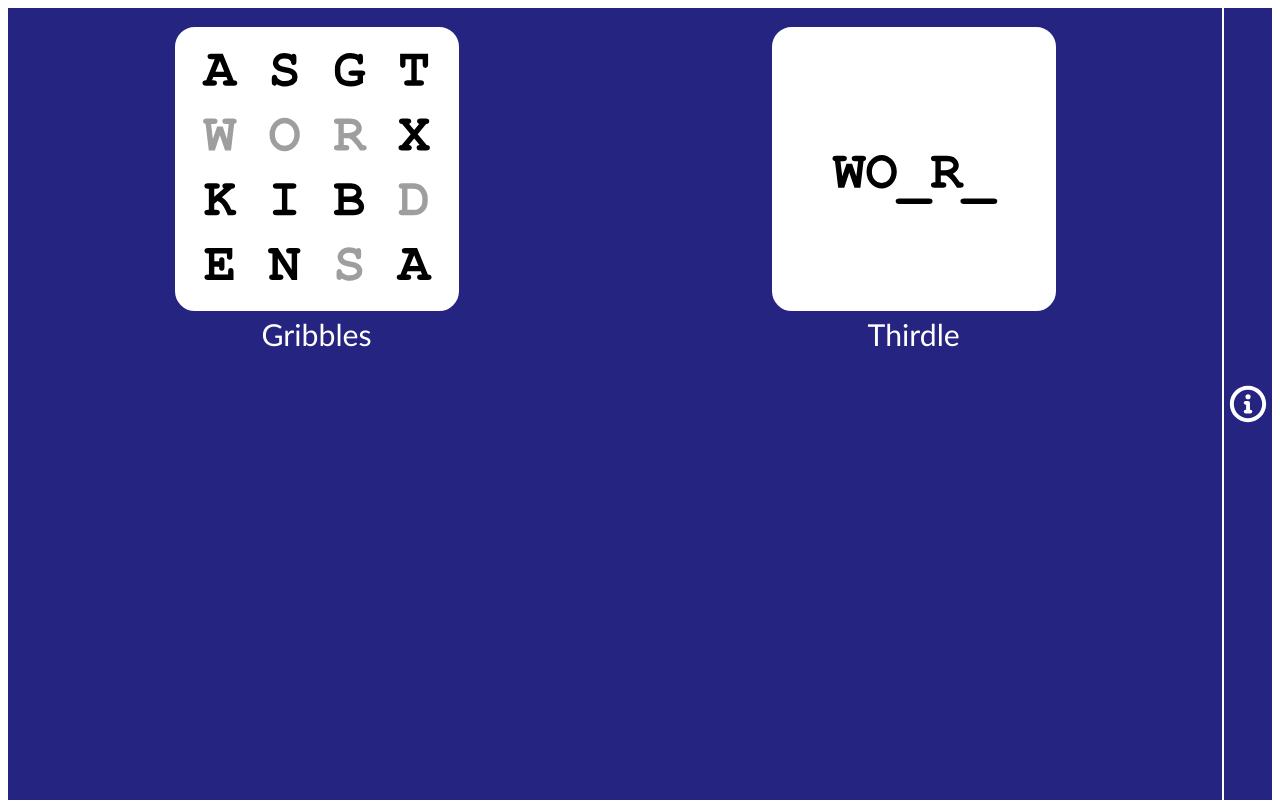
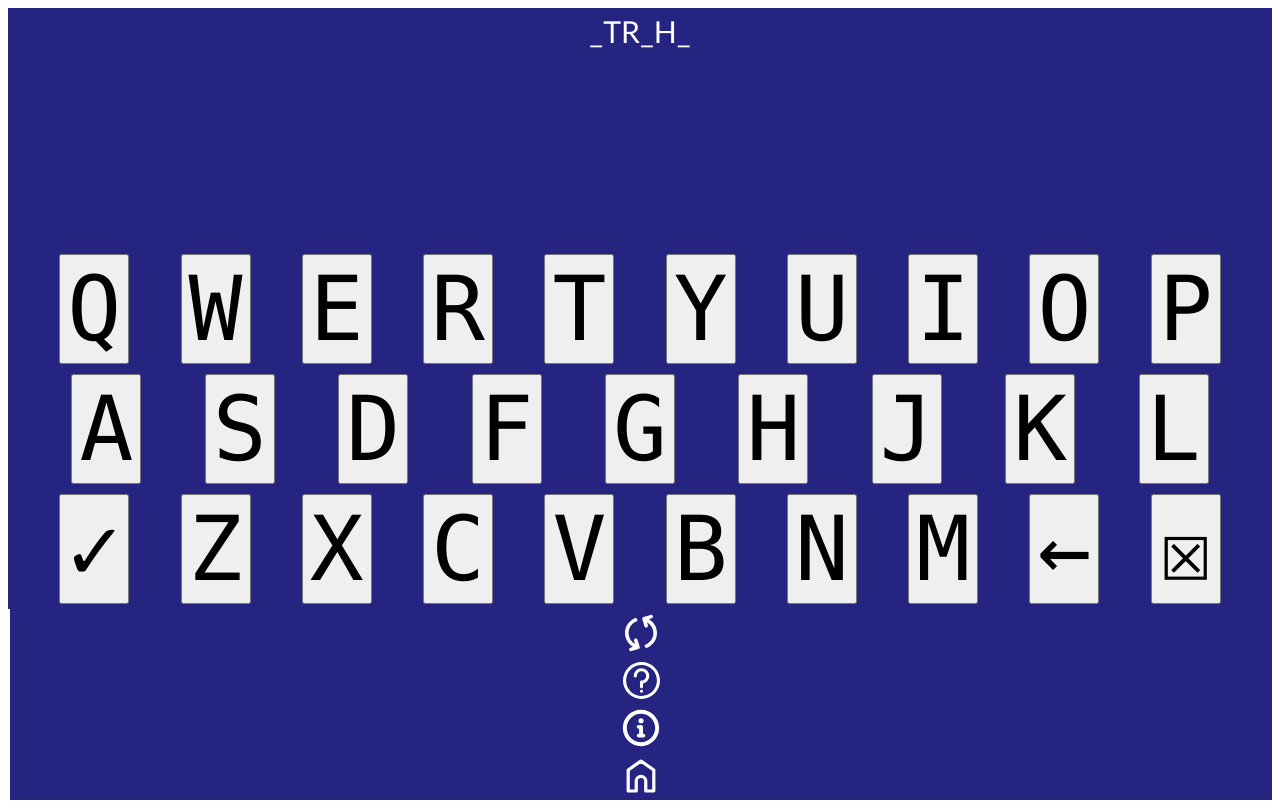
Before and after one commit to skedwards88/word_games, a React app: page / in a window 1280 px wide. Built offline with nearby package versions, Linux system fonts and the light colour scheme.

Commit message:
thirdle first draft

```diff
--- a/src/App.css
+++ b/src/App.css
@@ -17,6 +17,41 @@
     auto
     auto
     auto;
+}
+
+#gribbles {
+  display: grid;
+  grid-template-areas:
+    "stats"
+    "foundWords"
+    "currentWord"
+    "board"
+    "controls";
+  grid-template-rows:
+    auto
+    1fr
+    auto
+    auto
+    auto;
+
+}
+
+#thirdle {
+  display: grid;
+  grid-template-areas:
+    "pattern"
+    "result"
+    "guess"
+    "keyboard"
+    "controls";
+  grid-template-rows:
+    auto
+    1fr
+    auto
+    auto
+    auto;
+align-items: center;
+
 }
 
 button {
@@ -143,6 +178,10 @@ input {
   background-image: url("./images/new_game.svg");
 }
 
+#helpButton {
+  background-image: url("./images/help.svg");
+}
+
 .fadeOut {
   opacity: 0;
   pointer-events: none;
@@ -258,7 +297,7 @@ a {
   color: white;
   font-size: min(7vmin, 0.8cm);
   justify-items: center;
-  font-family: "Gill Sans", "Gill Sans MT", Calibri, "Trebuchet MS", sans-serif;
+  font-family: "Lucida Console", Courier, monospace;
 }
 
 .gameIcon {
@@ -280,3 +319,36 @@ a {
 #thirdle_icon {
   background-image: url("./images/thirdle.svg");
 }
+
+/*  */
+
+#keyboard {
+  /* display: grid;
+  grid-template-rows: 1fr 1fr 1fr;
+  grid-template-columns: auto; */
+  display: flex;
+  flex-direction: column;
+  align-items: center;
+}
+
+.keyboardLetter {
+  font-family: "Lucida Console", Courier, monospace;
+  font-size: 7vw;
+
+}
+
+/* #keyboard > *, */
+.keyboardRow  {
+  display: flex;
+    align-self: stretch;
+    justify-content: space-evenly;
+    margin: 5px 0;
+}
+
+#pattern,
+#guess,
+#result,
+#answers {
+  text-align: center;
+  margin: 5px;
+}
--- a/src/App.js
+++ b/src/App.js
@@ -2,6 +2,7 @@ import React from "react";
 import "./App.css";
 import Gribbles from "./gribbles/Gribbles";
 import Info from "./Info";
+import Thirdle from "./thirdle/thirdle";
 
 function App() {
 
@@ -9,7 +10,7 @@ function App() {
   // gribbles
   // thirdle
   // info
-  const [currentDisplay, setCurrentDisplay] = React.useState("home")
+  const [currentDisplay, setCurrentDisplay] = React.useState("thirdle")
 
   function Home() {
     return <div className="App">
@@ -48,11 +49,12 @@ function App() {
           setCurrentDisplay={setCurrentDisplay}
         />
       );
-    // case "thirdle":
-    //   return (
-    //     <Thirdle
-    //     />
-    //   );
+    case "thirdle":
+      return (
+        <Thirdle
+        setCurrentDisplay={setCurrentDisplay}
+        />
+      );
     default:
       return (
         <Home />
--- a/src/gribbles/Gribbles.js
+++ b/src/gribbles/Gribbles.js
@@ -78,7 +78,7 @@ function Gribbles({setCurrentDisplay}) {
   });
 
   return (
-    <div className="App">
+    <div className="App" id="gribbles">
       <TimerBlocker
         timerState={timerState}
         timerDispatch={timerDispatch}
--- /dev/null
+++ b/src/thirdle/Keyboard.js
@@ -0,0 +1,86 @@
+import React from "react";
+
+function Key({ dispatchThirdleState, key }) {
+  if (key === "enter") {
+    return (
+      <button
+        className="keyboardLetter"
+        key={key}
+        onClick={() => dispatchThirdleState({ action: "guess" })}
+      >
+        ✓
+      </button>
+    );
+  }
+  if (key === "deleteLetter") {
+    return (
+      <button
+        className="keyboardLetter"
+        key={key}
+        onClick={() => dispatchThirdleState({ action: "removeLetter" })}
+      >
+        ←
+      </button>
+    );
+  }
+  if (key === "deleteWord") {
+    return (
+      <button
+        className="keyboardLetter"
+        key={key}
+        onClick={() => dispatchThirdleState({ action: "clearWord" })}
+      >
+        ☒
+      </button>
+    );
+  }
+  return (
+    <button
+      className="keyboardLetter"
+      key={key}
+      onClick={() => dispatchThirdleState({ action: "addLetter", letter: key })}
+    >
+      {key}
+    </button>
+  );
+}
+
+function Row({ dispatchThirdleState, keys }) {
+  return (
+    <div className="keyboardRow">
+      {keys.map((key) =>
+        Key({ dispatchThirdleState: dispatchThirdleState, key: key })
+      )}
+    </div>
+  );
+}
+
+export function Keyboard({ dispatchThirdleState }) {
+  return (
+    <div id="keyboard">
+      <Row
+        dispatchThirdleState={dispatchThirdleState}
+        keys={["Q", "W", "E", "R", "T", "Y", "U", "I", "O", "P"]}
+      />
+      <Row
+        dispatchThirdleState={dispatchThirdleState}
+        keys={["A", "S", "D", "F", "G", "H", "J", "K", "L"]}
+      />
+      <Row
+        dispatchThirdleState={dispatchThirdleState}
+        keys={[
+          "enter",
+          "Z",
+          "X",
+          "C",
+          "V",
+          "B",
+          "N",
+          "M",
+          "deleteLetter",
+          "deleteWord",
+        ]}
+      />
+    </div>
+  );
+}
--- /dev/null
+++ b/src/thirdle/logic.js
@@ -0,0 +1,89 @@
+import { shuffleArray } from "../common/shuffleArray";
+import commonWords from "../common/commonWords";
+
+function buildRegex(indexes, word) {
+  let regex = "";
+
+  // if first index is not first letter in word
+  if (indexes[0] !== 0) {
+    regex += "[A-Z]+";
+  }
+
+  // first index
+  regex += word[indexes[0]];
+
+  // if first and second index doesn't touch
+  if (indexes[1] - indexes[0] > 1) {
+    regex += "[A-Z]+";
+  }
+
+  // second index
+  regex += word[indexes[1]];
+
+  // if second and third index doesn't touch
+  if (indexes[2] - indexes[1] > 1) {
+    regex += "[A-Z]+";
+  }
+
+  // third index
+  regex += word[indexes[2]];
+
+  // if last index is not first letter in word
+  if (indexes[2] !== word.length - 1) {
+    regex += "[A-Z]+";
+  }
+
+  return regex;
+}
+
+export function getWord() {
+  let foundPlayable = false;
+  let word;
+  let regex;
+  let matches;
+  let count = 0;
+
+  while (!foundPlayable && count < 50) {
+    console.log(count);
+    count += 1;
+
+    // Choose random word
+    word = commonWords[Math.floor(Math.random() * commonWords.length)];
+    if (word.length < 4) {
+      continue;
+    }
+
+    // Choose 3 indexes from word
+    const allIndexes = [...Array(word.length).keys()];
+    // Shuffle indexes
+    const shuffled = shuffleArray(allIndexes);
+    // Take the first three
+    const indexes = shuffled.slice(0, 3);
+
+    regex = buildRegex(indexes, word);
+
+    matches = commonWords.filter((word) => word.match(regex));
+
+    if (matches.length > 10 && matches.length < 50) {
+      foundPlayable = true;
+    }
+  }
+  return { pattern: regex, answers: matches.slice(0, 10) };
+}
+
+export function isValid({ word, regex }) {
+  console.log("in is valud");
+
+  const matchesPattern = word.match(regex);
+  console.log(matchesPattern);
+
+  if (!matchesPattern) {
+    console.log("not match pattern");
+    return false;
+  }
+
+  const isWord = commonWords.includes(word);
+  console.log(isWord);
+
+  return matchesPattern && isWord;
+}
--- a/src/thirdle/thirdle.js
+++ b/src/thirdle/thirdle.js
@@ -1,79 +1,119 @@
-import { shuffleArray } from "../common/shuffleArray"
-import commonWords from "../common/commonWords"
+import React from "react";
+import { Keyboard } from "./Keyboard";
+import { getWord, isValid } from "./logic";
 
-function buildRegex(indexes, word) {
-  let regex = ""
+// todo work in horizontal
+// todo make styling subclassed
+// todo info button
+// todo make max word length?
+// todo allow to control whether one or multi space?
+// todo allow to specify number of spaces?
 
-  // if first index is not first letter in word
-  if (indexes[0] !== 0) {
-    regex += "[A-Z]+"
+function Thirdle({ setCurrentDisplay }) {
+  function thirdleInit() {
+    const { pattern, answers } = getWord();
+    return {
+      pattern: pattern,
+      answers: answers,
+      currentGuess: "",
+      result: "",
+    };
   }
 
-  // first index
-  regex += word[indexes[0]]
+  function thirdleReducer(currentState, payload) {
+    switch (payload.action) {
+      case "addLetter":
+        return {
+          ...currentState,
+          result: "",
+          currentGuess: currentState.currentGuess + payload.letter,
+        };
 
-  // if first and second index doesn't touch
-  if (indexes[1] - indexes[0] > 1) {
-    regex += "[A-Z]+"
+      case "removeLetter":
+        return {
+          ...currentState,
+          result: "",
+          currentGuess: currentState.currentGuess.slice(0, -1),
+        };
+
+      case "clearWord":
+        return {
+          ...currentState,
+          result: "",
+          currentGuess: "",
+        };
+
+      case "guess":
+        const result = isValid({
+          word: currentState.currentGuess,
+          regex: currentState.pattern,
+        });
+        return {
+          ...currentState,
+          result: result ? "Success!" : "Try again",
+        };
+
+      case "giveUp":
+        return {
+          ...currentState,
+          result: "giveUp",
+        };
+
+      case "newGame":
+        return thirdleInit();
+    }
   }
 
-  // second index
-  regex += word[indexes[1]]
+  const [thirdleState, dispatchThirdleState] = React.useReducer(
+    thirdleReducer,
+    {},
+    thirdleInit
+  );
 
-  // if second and third index doesn't touch
-  if (indexes[2] - indexes[1] > 1) {
-    regex += "[A-Z]+"
+  function Result({ thirdleState }) {
+    if (thirdleState.result === "giveUp") {
+      return (
+        <div id="answers">
+          {thirdleState.answers.map((answer) => (
+            <div className="answer" key={answer}>
+              {answer}
+            </div>
+          ))}
+        </div>
+      );
+    } else {
+      return <div id="result">{thirdleState.result}</div>;
+    }
   }
 
-  // third index
-  regex += word[indexes[2]]
+  return (
+    <div className="App" id="thirdle">
+      <div id="pattern">{thirdleState.pattern.replaceAll("[A-Z]+", "_")}</div>
+      <Result thirdleState={thirdleState} />
+      <div id="guess">{thirdleState.currentGuess}</div>
+      <Keyboard dispatchThirdleState={dispatchThirdleState} />
+      <div id="controls">
+        <button
+          id="newGameButton"
+          onClick={() => dispatchThirdleState({ action: "newGame" })}
+        ></button>
 
-  // if last index is not first letter in word
-  if (indexes[2] !== (word.length - 1)) {
-    regex += "[A-Z]+"
-  }
+        <button
+          id="helpButton"
+          onClick={() => dispatchThirdleState({ action: "giveUp" })}
+        ></button>
 
-  return regex
+        <button
+          id="infoButton"
+        ></button>
 
+        <button
+          id="homeButton"
+          onClick={() => setCurrentDisplay("home")}
+        ></button>
+      </div>
+    </div>
+  );
 }
 
-
-function getWord() {
-
-  let foundPlayable = false
-  let word
-  let regex
-  let matches
-  let count = 0
-
-  while (!foundPlayable && count < 50) {
-    console.log(count)
-    count += 1
-
-    // Choose random word
-    word = commonWords[Math.floor(Math.random() * commonWords.length)];
-    if (word.length < 4) { continue }
-
-    // Choose 3 indexes from word
-    const allIndexes = [...Array(word.length).keys()];
-    // Shuffle indexes
-    const shuffled = shuffleArray(allIndexes)
-    // Take the first three
-    const indexes = shuffled.slice(0, 3)
-
-    regex = buildRegex(indexes, word)
-
-    matches = commonWords.filter(word => word.match(regex))
-
-    if (matches.length > 10 && matches.length < 50) {
-      foundPlayable = true
-    }
-  }
-  console.log(matches.slice(0,9))
-  console.log(`\n\n\n\n\n\n\n\n\n\n`)
-  console.log(regex)
-
-}
-
-
-getWord()
+export default Thirdle;
```
Also changed, not shown: src/images/help.svg (added).
